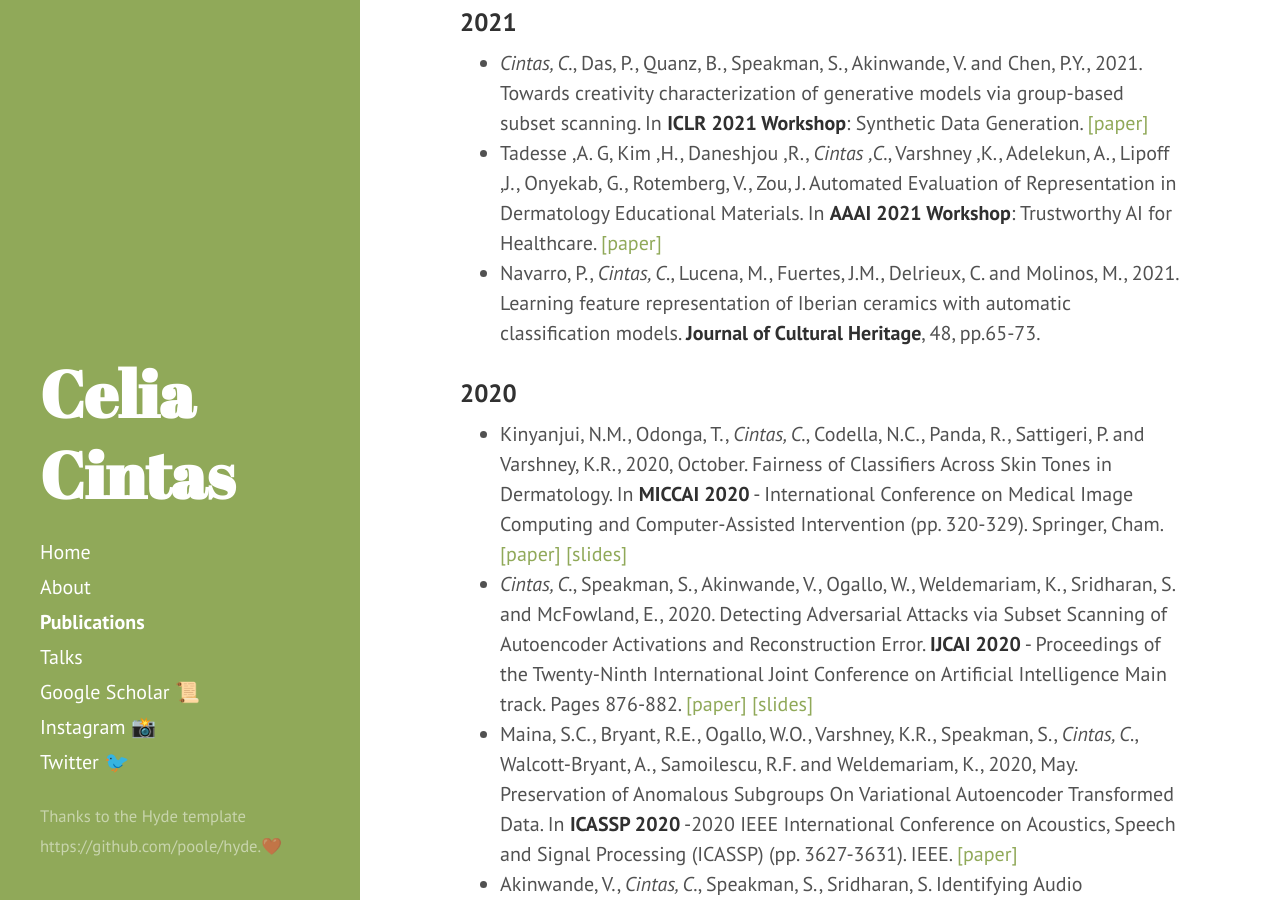
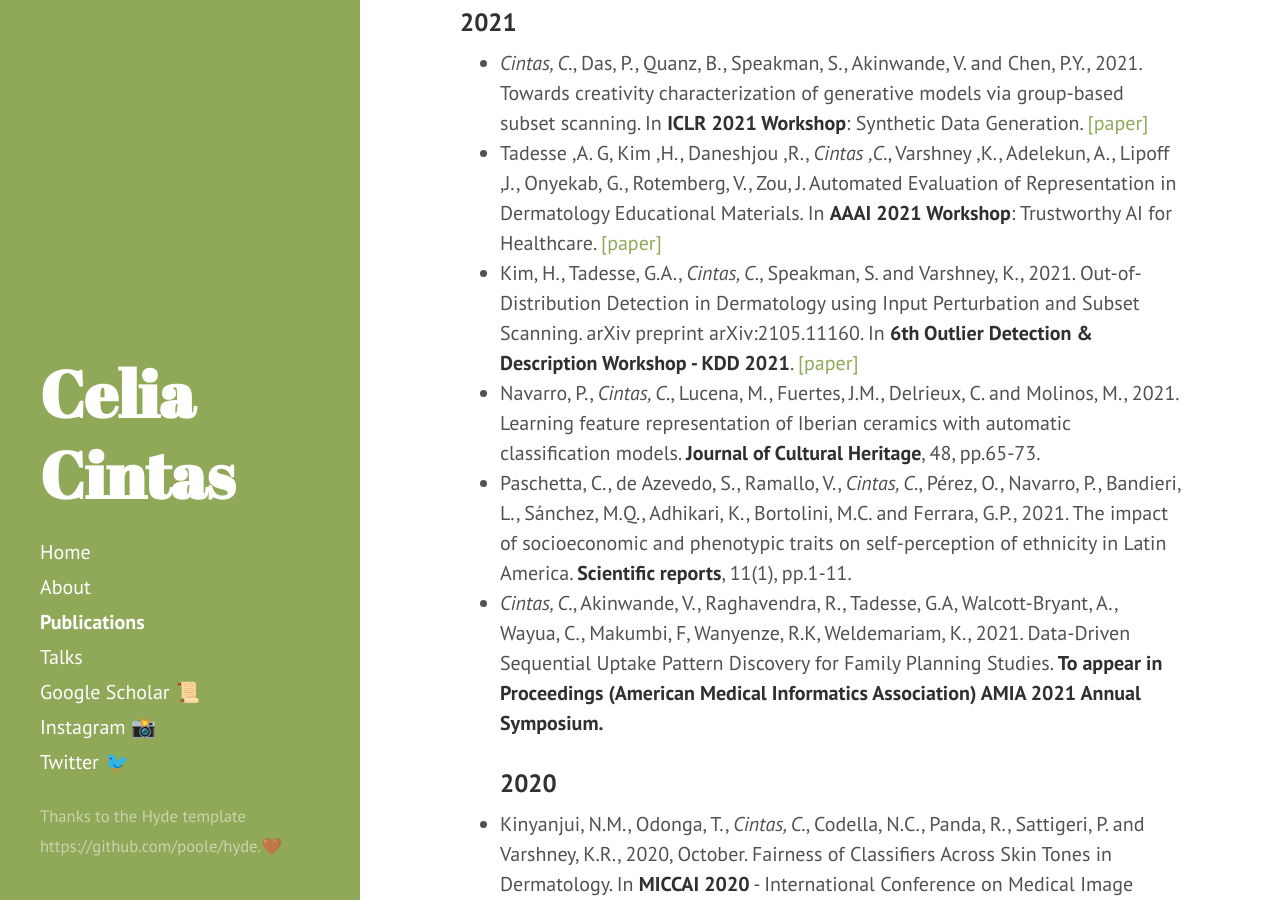
Before and after one commit to celiacintas/celiacintas.github.io, a Jekyll site: the page built from publications.md, in a window 1280 px wide and 900 px high, scrolled down 211 px. Built offline with Jekyll 4.4.1, drawn with Linux system fonts in a browser that asks for light colours.

Commit message:
Update publications.md

```diff
--- a/publications.md
+++ b/publications.md
@@ -9,8 +9,10 @@ title: Publications
 
 * *Cintas, C.*, Das, P., Quanz, B., Speakman, S., Akinwande, V. and Chen, P.Y., 2021. Towards creativity characterization of generative models via group-based subset scanning. In **ICLR 2021 Workshop**: Synthetic Data Generation. [[paper]](https://arxiv.org/pdf/2104.00479.pdf)
 * Tadesse ,A. G, Kim ,H., Daneshjou ,R., *Cintas ,C.*, Varshney ,K., Adelekun, A., Lipoff ,J., Onyekab, G., Rotemberg, V., Zou, J. Automated Evaluation of Representation in Dermatology Educational Materials. In **AAAI 2021 Workshop**: Trustworthy AI for Healthcare. [[paper]](https://taih20.github.io/papers/11/CameraReady/AAAI_2021_Trustworthy_camera_ready.pdf)
+* Kim, H., Tadesse, G.A., *Cintas, C.*, Speakman, S. and Varshney, K., 2021. Out-of-Distribution Detection in Dermatology using Input Perturbation and Subset Scanning. arXiv preprint arXiv:2105.11160. In **6th Outlier Detection & Description Workshop - KDD 2021**. [[paper]](https://arxiv.org/pdf/2105.11160.pdf)
 * Navarro, P., *Cintas, C.*, Lucena, M., Fuertes, J.M., Delrieux, C. and Molinos, M., 2021. Learning feature representation of Iberian ceramics with automatic classification models. **Journal of Cultural Heritage**, 48, pp.65-73.
-
+* Paschetta, C., de Azevedo, S., Ramallo, V., *Cintas, C.*, Pérez, O., Navarro, P., Bandieri, L., Sánchez, M.Q., Adhikari, K., Bortolini, M.C. and Ferrara, G.P., 2021. The impact of socioeconomic and phenotypic traits on self-perception of ethnicity in Latin America. **Scientific reports**, 11(1), pp.1-11.
+* *Cintas, C.*, Akinwande, V., Raghavendra, R., Tadesse, G.A, Walcott-Bryant, A., Wayua, C., Makumbi, F, Wanyenze, R.K, Weldemariam, K., 2021. Data-Driven Sequential Uptake Pattern Discovery for Family Planning Studies. **To appear in Proceedings (American Medical Informatics Association) AMIA 2021 Annual Symposium.**
 ### 2020
 
 * Kinyanjui, N.M., Odonga, T., *Cintas, C.*, Codella, N.C., Panda, R., Sattigeri, P. and Varshney, K.R., 2020, October. Fairness of Classifiers Across Skin Tones in Dermatology. In **MICCAI 2020** - International Conference on Medical Image Computing and Computer-Assisted Intervention (pp. 320-329). Springer, Cham. [[paper]](https://link.springer.com/chapter/10.1007/978-3-030-59725-2_31) [[slides]](https://github.com/celiacintas/celiacintas.github.io/blob/main/public/slides/2020/MICCAI_presentation__Derma_Fairness.pdf)
```
